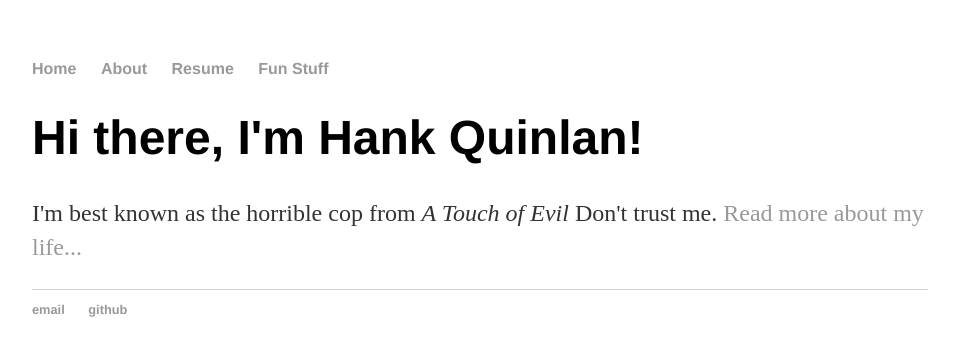
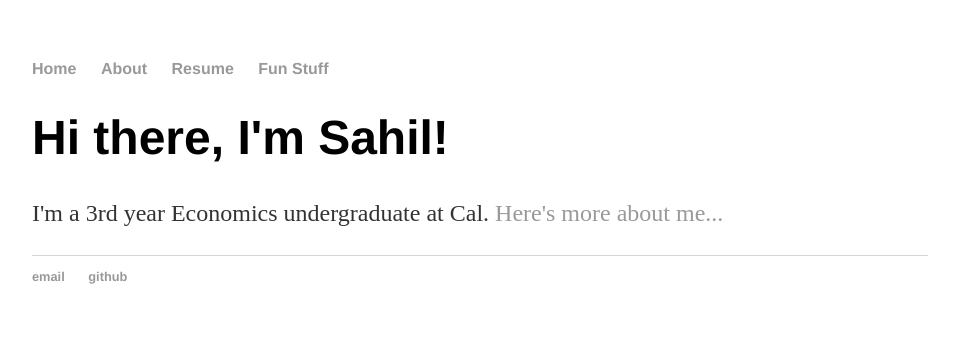
Before and after one commit to sahildp44/sahildp44_1.github.io, a Jekyll site: the page built from index.html, in a window 1280 px wide. Shown: the top 356 px of the page, without its empty margins (160-1119 px from the left). Built offline with Jekyll 4.4.1, drawn with Linux system fonts in a browser that asks for light colours.

Commit message:
Update index.html

```diff
--- a/index.html
+++ b/index.html
@@ -1,8 +1,8 @@
 ---
 layout: default
-title: Hank Quinlan, Horrible Cop
+title: Sahil Patel, Student @ UC Berkeley
 ---
 <div class="blurb">
-	<h1>Hi there, I'm Hank Quinlan!</h1>
-	<p>I'm best known as the horrible cop from <em>A Touch of Evil</em> Don't trust me. <a href="/about">Read more about my life...</a></p>
+	<h1>Hi there, I'm Sahil!</h1>
+	<p>I'm a 3rd year Economics undergraduate at Cal. <a href="/about">Here's more about me...</a></p>
 </div><!-- /.blurb -->
```
